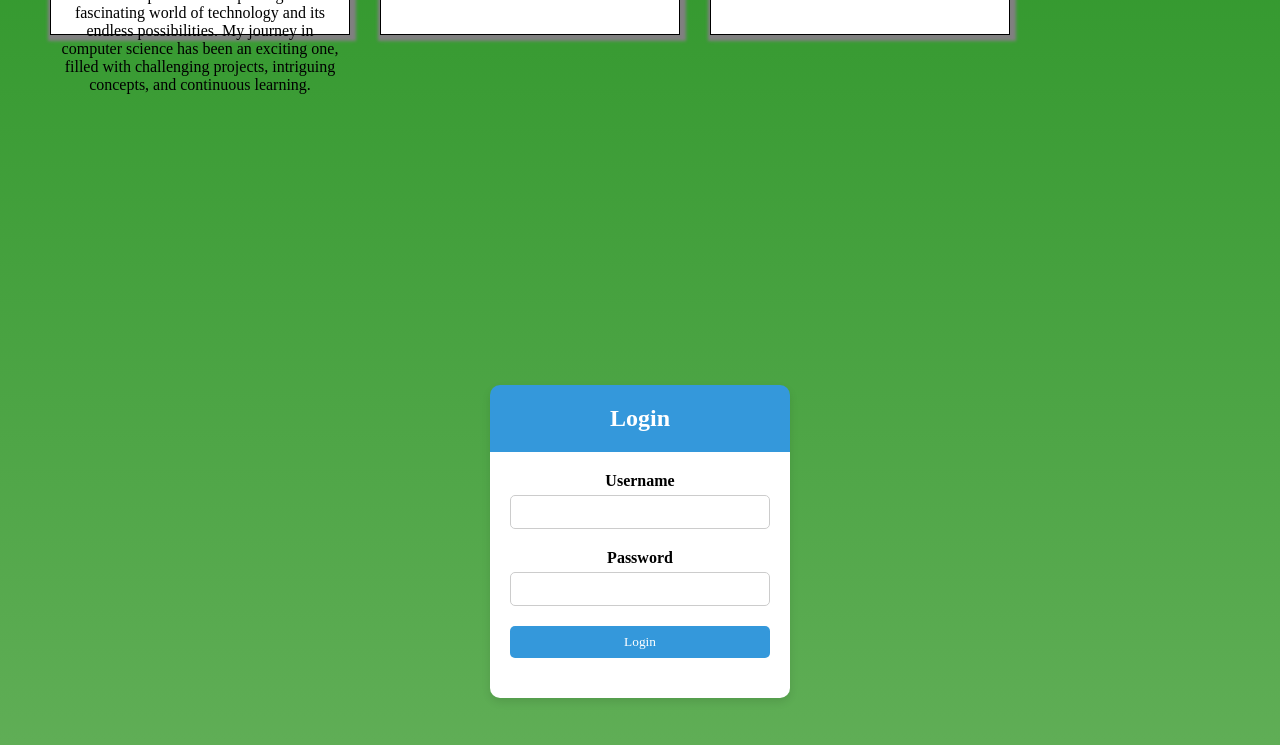
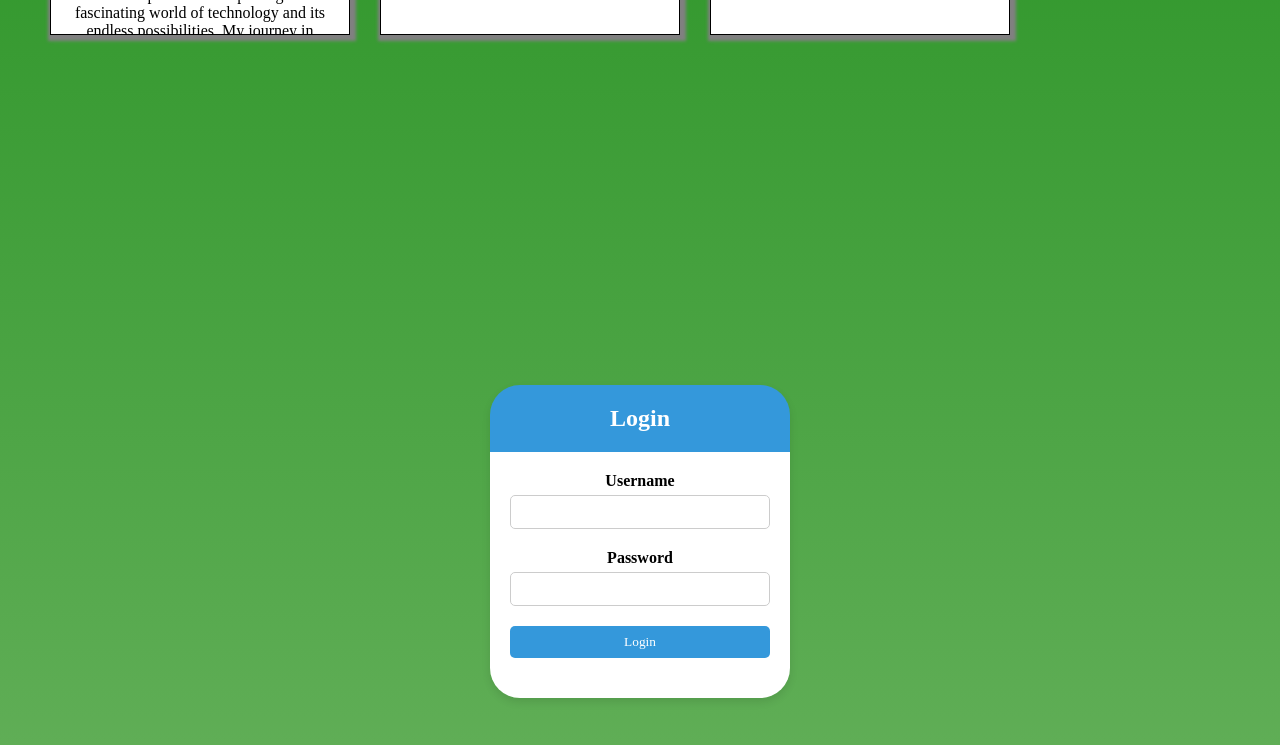
Before and after one commit to shyamjosh/shyamkishore506-soc, a plain HTML site: page index.html in a window 1280 px wide. Shown: the part 971-1716 px from the top of the page. Drawn offline with Linux system fonts and the light colour scheme.

Commit message:
Update kumar.css

```diff
--- a/kumar.css
+++ b/kumar.css
@@ -65,11 +65,6 @@ li a:hover{
 
     background-image: radial-gradient(red,black);
 
-
-
-
-
-
 }
 
 #s2{
@@ -83,6 +78,7 @@ li a:hover{
     float: left;
     margin-left: 30px;
     text-align: center;
+    overflow:scroll;
 
 }
 .in-page{
@@ -96,10 +92,11 @@ li a:hover{
 }
 .login-container {
 
-        border-radius: 10px;
+        border-radius: 30px;
         box-shadow: 0 4px 8px rgba(0, 0, 0, 0.1);
         overflow: hidden;
         width: 300px;
+
     }
 
     .login-container:hover {
```
